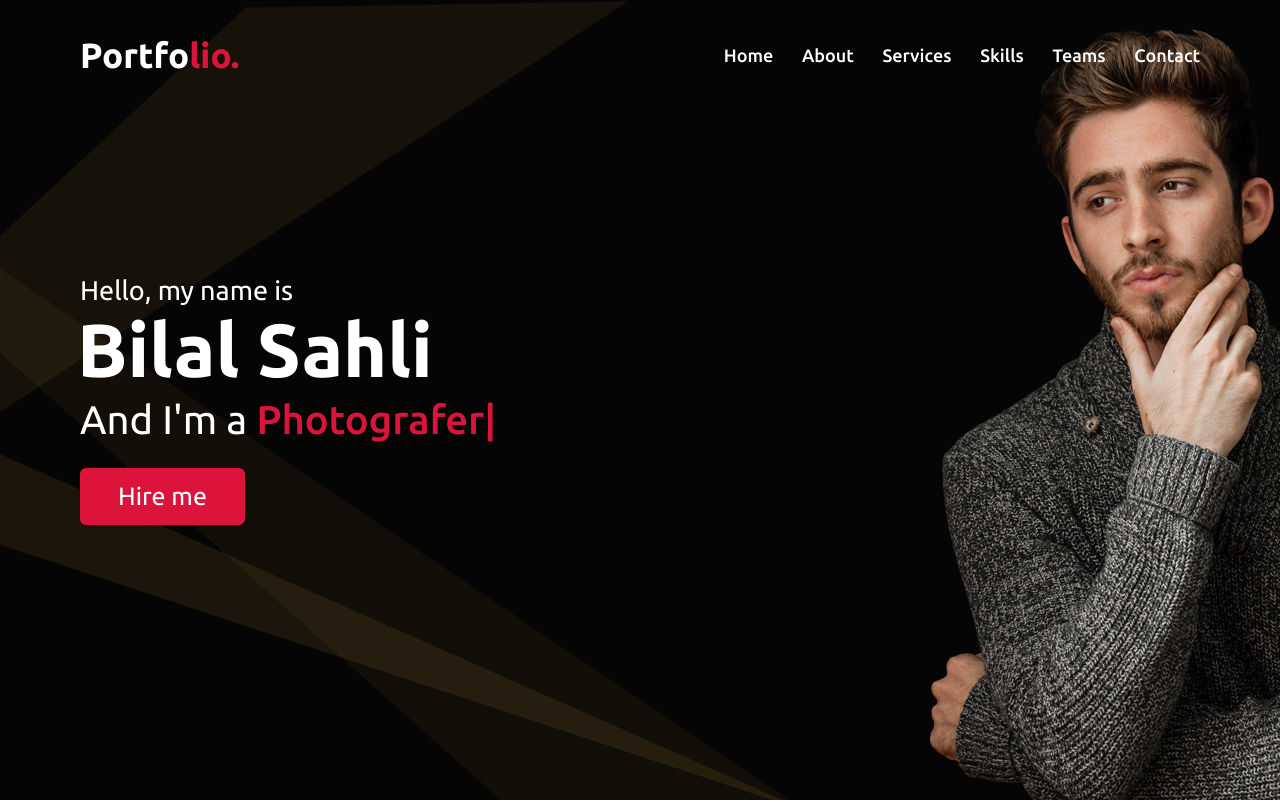
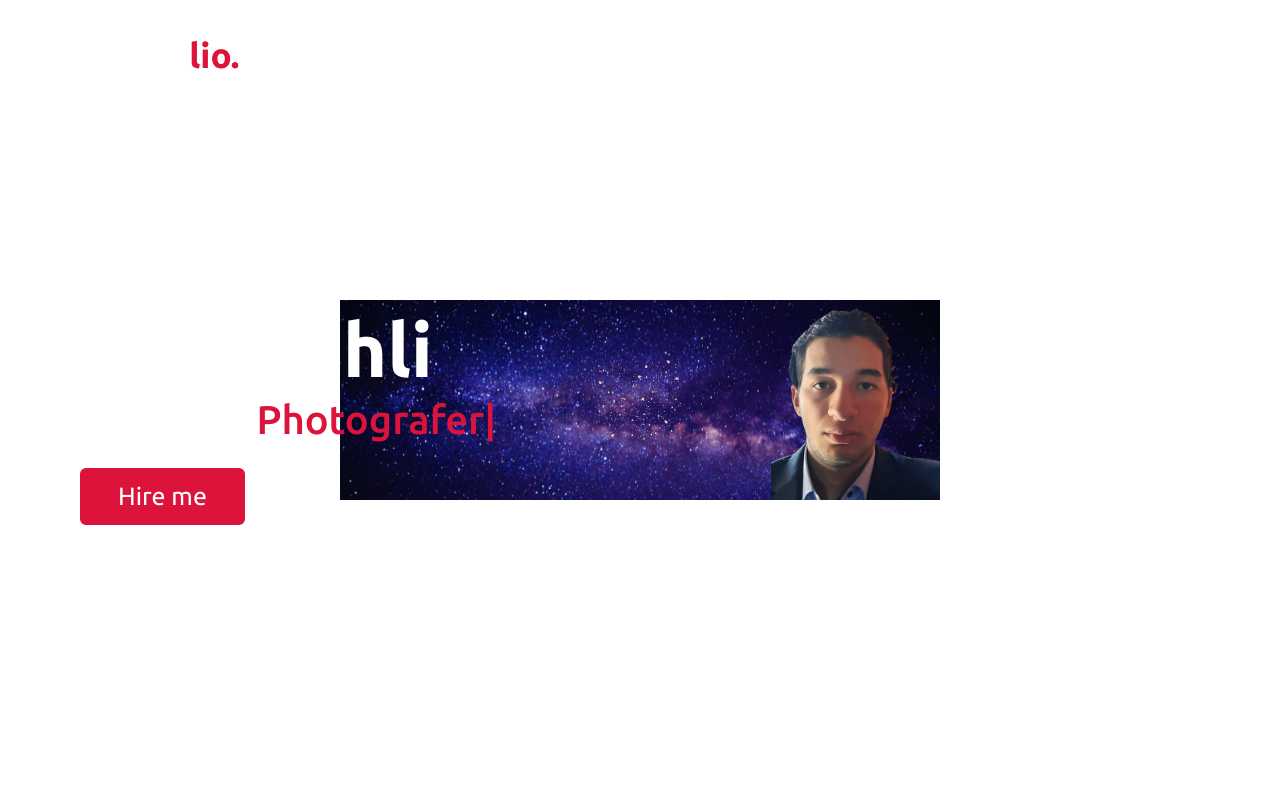
Before and after one commit to bilal99-coder/bilal99-coder.github.io, a plain HTML site: page index.html in a window 1280 px wide. Shown: the top 802 px of the page. Drawn offline with nearby package versions, Linux system fonts and the light colour scheme.

Commit message:
changed the banner image

```diff
--- a/styles.css
+++ b/styles.css
@@ -99,7 +99,7 @@ html{
 /* home section styling */
 .home{
     display: flex;
-    background: url("./images/banner.jpg") no-repeat center;
+    background: url("./images/Design uten navn (1).png") no-repeat center;
     height: 100vh;
     color: #fff;
     min-height: 500px;
```
